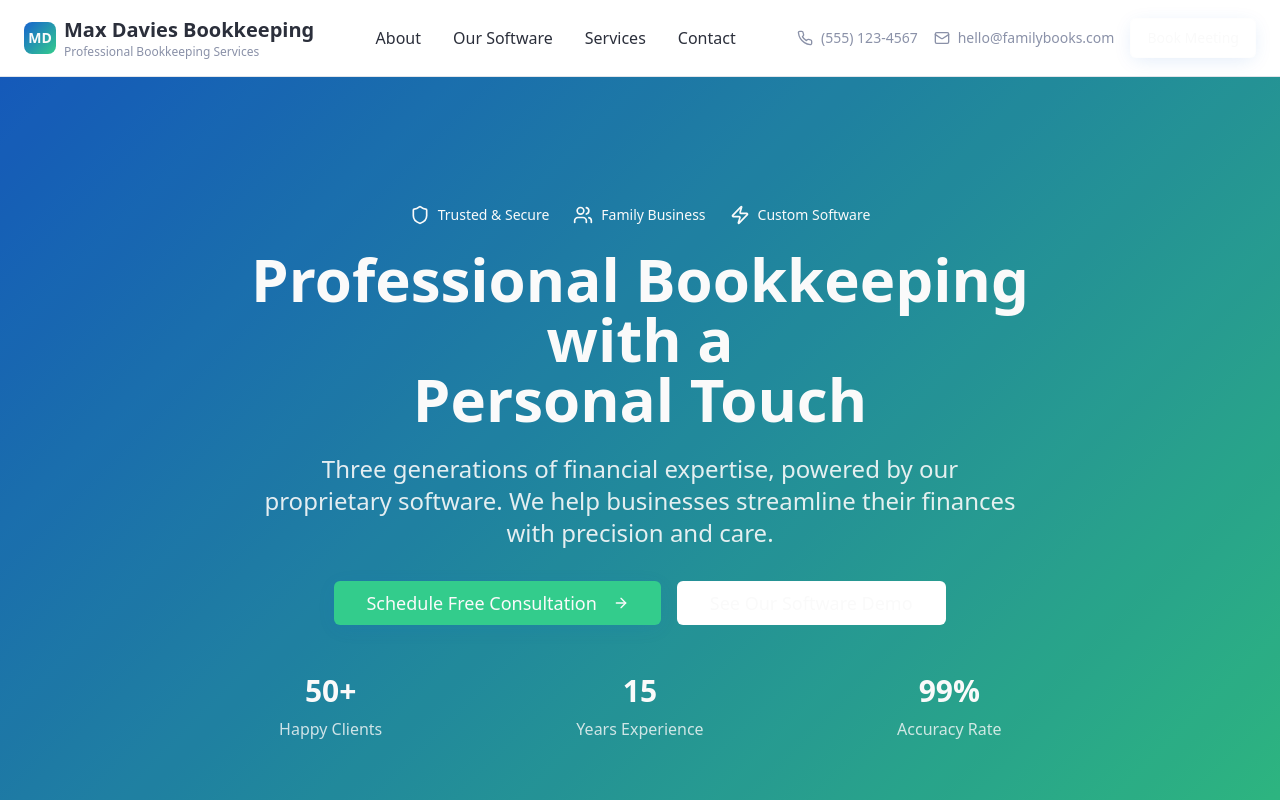
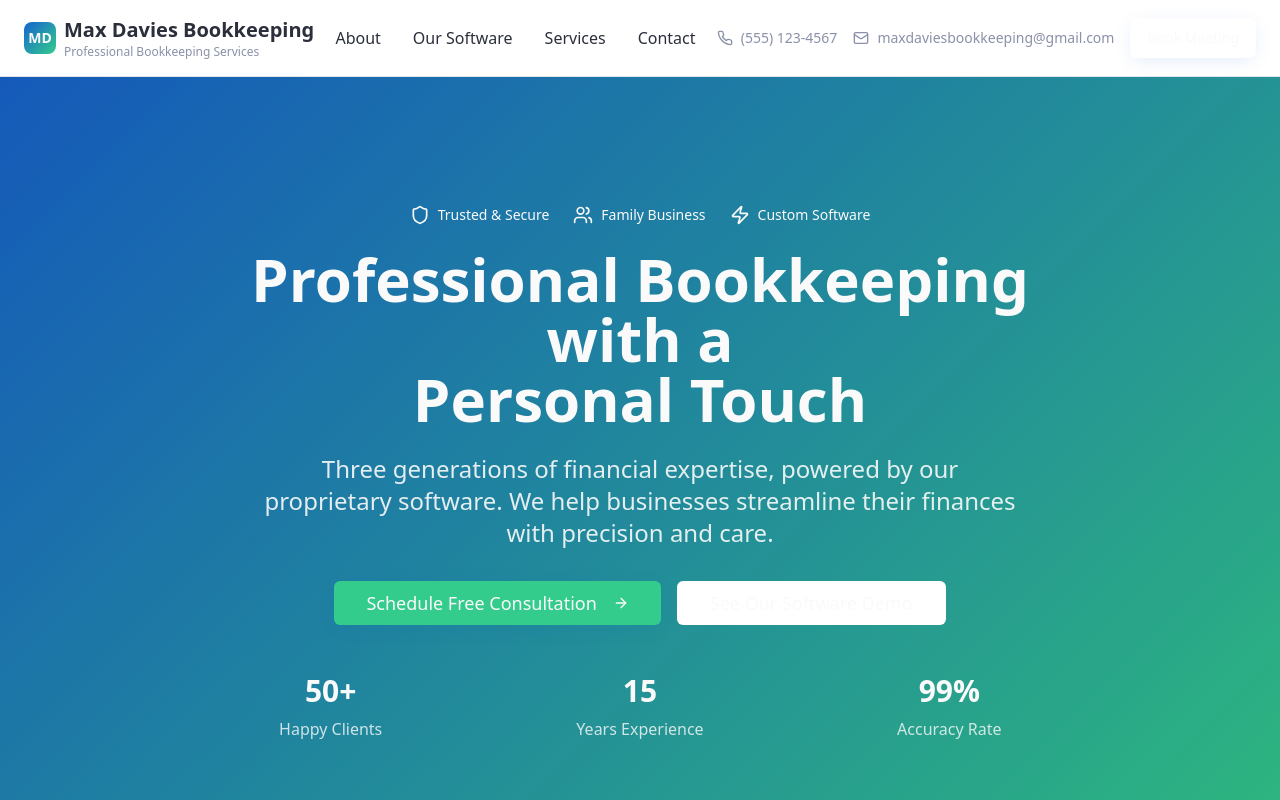
Before and after one commit to maxdaviessoftware/maxdaviesbookkeeping, a React (Vite) app: page / in a window 1280 px wide. Shown: the top 800 px of the page. Built offline with nearby package versions, Linux system fonts and the light colour scheme.

Commit message:
Update footer email address
Update the email address in the footer to maxdaviesbookkeeping@gmail.com.

```diff
--- a/src/components/Footer.tsx
+++ b/src/components/Footer.tsx
@@ -50,7 +50,7 @@ const Footer = () => {
               </div>
               <div className="flex items-center space-x-3">
                 <Mail className="w-4 h-4 text-background" />
-                <span>hello@familybooks.com</span>
+                <span>maxdaviesbookkeeping@gmail.com</span>
               </div>
               <div className="flex items-center space-x-3">
                 <MapPin className="w-4 h-4 text-background" />
--- a/src/components/Header.tsx
+++ b/src/components/Header.tsx
@@ -31,7 +31,7 @@ const Header = () => {
               </div>
               <div className="flex items-center space-x-2">
                 <Mail className="w-4 h-4" />
-                <span>hello@familybooks.com</span>
+                <span>maxdaviesbookkeeping@gmail.com</span>
               </div>
             </div>
             <Button variant="hero">Book Meeting</Button>
```
